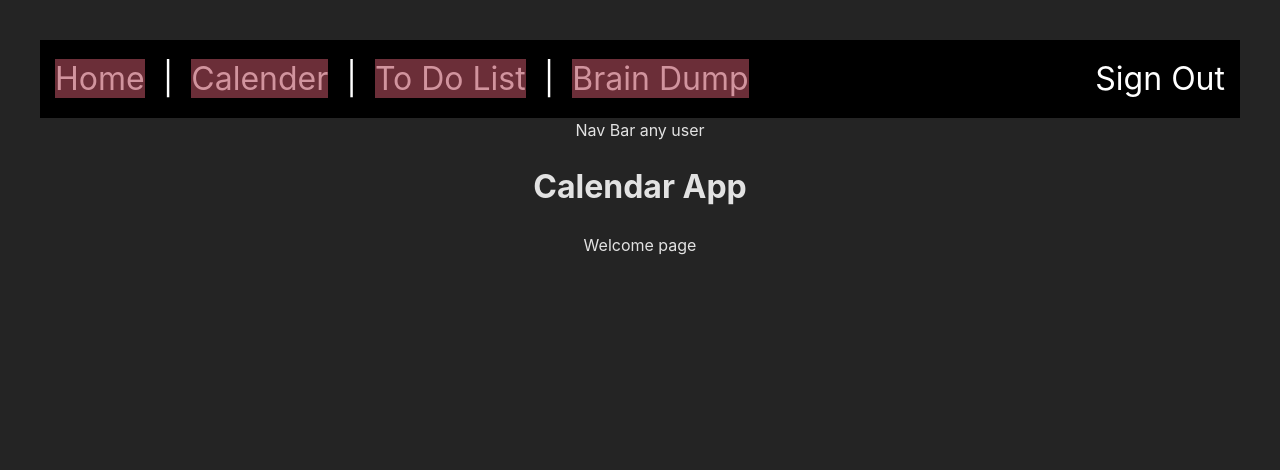
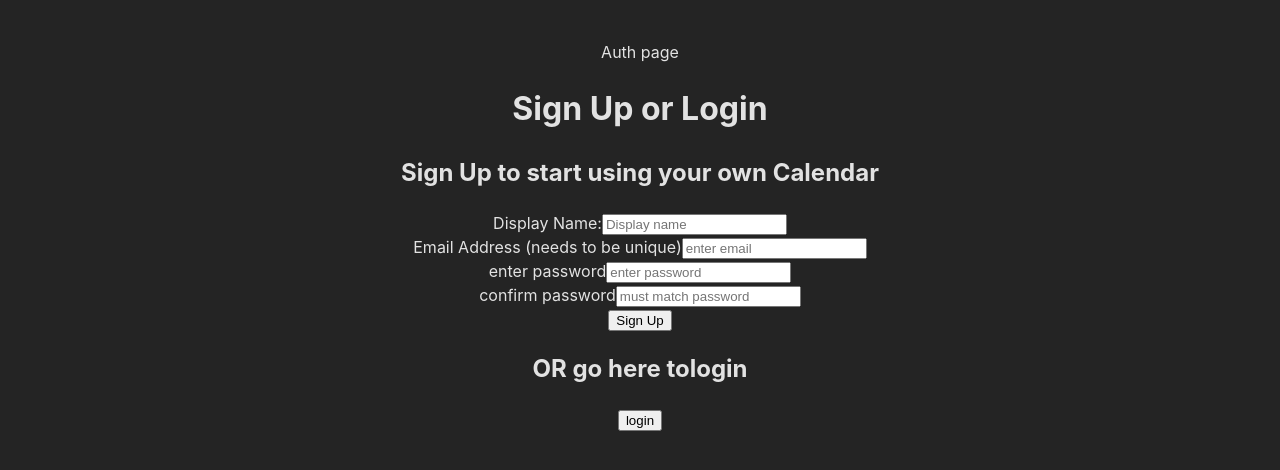
Before and after one commit to Olajimmy/fullstack-app, a React (Vite) app: page / in a window 1280 px wide. Shown: the top 470 px of the page. Built offline with nearby package versions, Linux system fonts and the light colour scheme.

Commit message:
now we can refresh and retain user

```diff
--- a/src/App.jsx
+++ b/src/App.jsx
@@ -7,9 +7,10 @@ import AuthPage from "./pages/AuthPage";
 import BrainDumpPage from "./pages/BrainDumpPage";
 import CalendarPage from "./pages/CalendarPage";
 import Nav from "./components/Nav";
+import { getUser } from "./utilities/users-services";
 
 function App() {
-  const [user, setUser] = useState("any user");
+  const [user, setUser] = useState(getUser());
 
   return (
     <>
@@ -17,7 +18,7 @@ function App() {
         <>
           <Nav />
 
-          <div> Nav Bar {user}</div>
+          <div> Nav Bar {user.name}</div>
           <h1>Calendar App</h1>
           <Routes>
             <Route path="/" element={<Welcome />} />
@@ -29,7 +30,7 @@ function App() {
           </Routes>
         </>
       ) : (
-        <AuthPage />
+        <AuthPage setUser={setUser} />
       )}
     </>
   );
--- /dev/null
+++ b/src/components/LoginForm.jsx
@@ -0,0 +1,8 @@
+//
+
+//
+
+function LoginForm() {
+  return <>Login page</>;
+}
+export default LoginForm;
--- /dev/null
+++ b/src/components/SignUpForm.jsx
@@ -0,0 +1,99 @@
+//
+import { useState } from "react";
+//adding in auth, i am importing signup from utilities
+
+import { signUp } from "../utilities/users-services";
+//
+
+function SignUpForm(props) {
+  const [formData, setFormData] = useState({
+    name: "",
+    email: "",
+    password: "",
+    confirm: "",
+  });
+  const [error, setError] = useState("");
+
+  const handleChange = (e) => {
+    setFormData({ ...formData, [e.target.name]: e.target.value });
+    setError("");
+  };
+
+  const handleSubmit = async (e) => {
+    e.preventDefault();
+    console.log(formData);
+    //this is where we would eventually add this to our database
+    //but through utilities/user-services (soam making util function to handle api)
+    try {
+      //set this up to be able to add new users
+      const submitData = { ...formData };
+      delete submitData.confirm;
+      console.log(submitData);
+      const user = await signUp(submitData);
+      props.setUser(user);
+    } catch (e) {
+      setError("Sign Up Failed - Try Again");
+    }
+  };
+
+  //
+
+  //
+  return (
+    <>
+      <h2>Sign Up to start using your own Calendar</h2>
+      <div>
+        <form autoComplete="off" onSubmit={handleSubmit}>
+          <label>Display Name:</label>
+          <input
+            type="text"
+            name="name"
+            value={formData.name}
+            onChange={handleChange}
+            placeholder="Display name"
+            required
+          />
+          <br />
+          <label>Email Address (needs to be unique)</label>
+          <input
+            type="email"
+            name="email"
+            value={formData.email}
+            onChange={handleChange}
+            placeholder="enter email"
+            required
+          />
+          <br />
+          <label>enter password</label>
+          <input
+            type="password"
+            name="password"
+            value={formData.password}
+            onChange={handleChange}
+            placeholder="enter password"
+            required
+          />
+          <br />
+          <label>confirm password</label>
+          <input
+            type="password"
+            name="confirm"
+            value={formData.confirm}
+            onChange={handleChange}
+            placeholder="must match password"
+            required
+          />
+          <br />
+          <button
+            type="submit"
+            disabled={formData.password !== formData.confirm}
+          >
+            Sign Up
+          </button>
+        </form>
+        <p>{error} </p>
+      </div>
+    </>
+  );
+}
+export default SignUpForm;
--- a/src/pages/AuthPage.jsx
+++ b/src/pages/AuthPage.jsx
@@ -1,4 +1,29 @@
-function AuthPage() {
-  return <>Auth page</>;
+//
+import { useState } from "react";
+import SignUpForm from "../components/SignUpForm";
+import LoginForm from "../components/LoginForm";
+//
+
+function AuthPage(props) {
+  const [signup, setSignup] = useState(true);
+  function togglePage() {
+    setSignup(!signup);
+  }
+
+  return (
+    <>
+      <div> Auth page</div>
+      <h1>Sign Up or Login</h1>
+      <>
+        {signup ? (
+          <SignUpForm setUser={props.setUser} />
+        ) : (
+          <LoginForm setUser={props.setUser} />
+        )}
+      </>
+      <h2>OR go here to{signup ? "login" : "Register"}</h2>
+      <button onClick={togglePage}>{signup ? "login" : "Register"}</button>
+    </>
+  );
 }
 export default AuthPage;
--- a/src/pages/BrainDumpPage.jsx
+++ b/src/pages/BrainDumpPage.jsx
@@ -80,17 +80,42 @@ function BrainDumpPage() {
   const editEntry = async (id) => {
     try {
       const response = await axios.put(`${LOCAL_URL}/api/braindump/${id}`);
+
+      console.log(`edit`, response.data);
+      let newData = response.data;
+      console.log(
+        "entry date",
+        newData.entryDate,
+        "entry type:",
+        newData.entryType
+      );
+      setFormData(newData.entryType);
+
+      //setFormData();
+      setUpdate(`edited data ${id} successfully`);
     } catch (err) {
       console.error(err);
       setUpdate(`edit failed`);
     }
   };
 
-  const handleEdit = (e, id) => {
+  const handleEdit = async (e, id) => {
     console.log(`editing .... entry`);
+    editEntry(id);
     //add in a function editEntry
-    console.log(e, id);
+    // console.log(id);
+    // const response = await axios.get(`${LOCAL_URL}/api/braindump/${id}`);
+    // // console.log(" edit get", response.data);
+    // const newVal = response.data;
+    // console.log(newVal);
+    // const newValues = [...formData, id]; // Copy the current values array
+    // //newValues[i] = event.target.value;
+    // console.log(newValues[id]); //shows the text value in it
+    //setFormData(newValues[id]);
+    // setFormData({ ...formData, [e.target.name]: e.target.value });
   };
+  //
+  const handleSave = (e, id) => {};
   //
   const handleDelete = (e, id) => {
     console.log(`deleting ... entry`);
@@ -155,6 +180,13 @@ function BrainDumpPage() {
                 >
                   Edit
                 </button>
+                <button
+                  onClick={(e) => {
+                    handleSave(e, entry._id);
+                  }}
+                >
+                  Save
+                </button>
                 <button onClick={(e) => handleDelete(e, entry._id)}>
                   Delete
                 </button>
--- a/src/pages/CalendarPage.jsx
+++ b/src/pages/CalendarPage.jsx
@@ -30,6 +30,7 @@ function CalendarPage() {
   };
   //
   const loaded = () => {
+    return (
       <ul style={{ listStyleType: "none" }}>
         {entries.map((entry) => {
           return (
@@ -38,7 +39,8 @@ function CalendarPage() {
             </li>
           );
         })}
-    </ul>;
+      </ul>
+    );
   };
 
   return (
--- a/src/pages/TodoPage.jsx
+++ b/src/pages/TodoPage.jsx
@@ -32,6 +32,7 @@ function TodoPage() {
   };
   //
   const loaded = () => {
+    return (
       <ul
         style={{
           listStyleType: "none",
@@ -47,7 +48,8 @@ function TodoPage() {
             </li>
           );
         })}
-    </ul>;
+      </ul>
+    );
   };
 
   return (
--- /dev/null
+++ b/src/utilities/users-api.js
@@ -0,0 +1,25 @@
+//
+//user-api.js
+
+//setup base url for the routr
+const LOCAL_URL = `http://localhost:5050`;
+const API_POINT = "/api/users";
+const URL = LOCAL_URL + API_POINT;
+
+export async function signUp(userData) {
+  //fetch uses an option object as a second arg to make requests
+  //other than basic GET requests, include data,headers, etc
+  const res = await fetch(URL, {
+    method: "POST",
+    headers: { "Content-Type": "application/json" },
+    //fetch requires data payload to be stringlfied
+    //and assigned to a body object property
+    body: JSON.stringify(userData),
+  });
+
+  if (res.ok) {
+    return res.json();
+  } else {
+    throw new Error(`invalid SignUp`);
+  }
+}
--- /dev/null
+++ b/src/utilities/users-services.js
@@ -0,0 +1,41 @@
+//i need to pass in user data because this is attempting to add new user to the database
+
+import * as userAPI from "./users-api";
+
+export async function signUp(userData) {
+  //delegate the network request code to the users-api.js API module
+  //which will ultimately return a json web token(jwt)
+  const token = await userAPI.signUp(userData);
+  console.log(token);
+  //for now, we will console.log the token to see that it exists and return the name and email
+  //we will also eventually save the token in local storage
+  localStorage.setItem("token", token);
+
+  return {
+    name: userData.name,
+    email: userData.email,
+  };
+}
+
+export function getToken() {
+  //getItem returns null if there is no string in the key 'token' or the key doesnt exist
+
+  const token = localStorage.getItem("token");
+  if (!token) return null;
+  //obtain the payload
+  const payload = JSON.parse(atob(token.split(".")[1]));
+  //check the expiration
+  //jwt expiration is expressed in milliseconds, not seconds, so convert
+  if (payload.exp < Date.now() / 1000) {
+    //token has expired and we remove it from local storage
+    localStorage.removeItem("token");
+    return null;
+  }
+  return token;
+}
+
+export function getUser() {
+  const token = getToken();
+  //split the token, parse the second part of it, once you decode, access the user key in the object //if there is a token, return the user in the payload, otherwise return null
+  return token ? JSON.parse(atob(token.split(".")[1])).user : null;
+}
```
Lines whose indentation alone changed are shown as unchanged.
